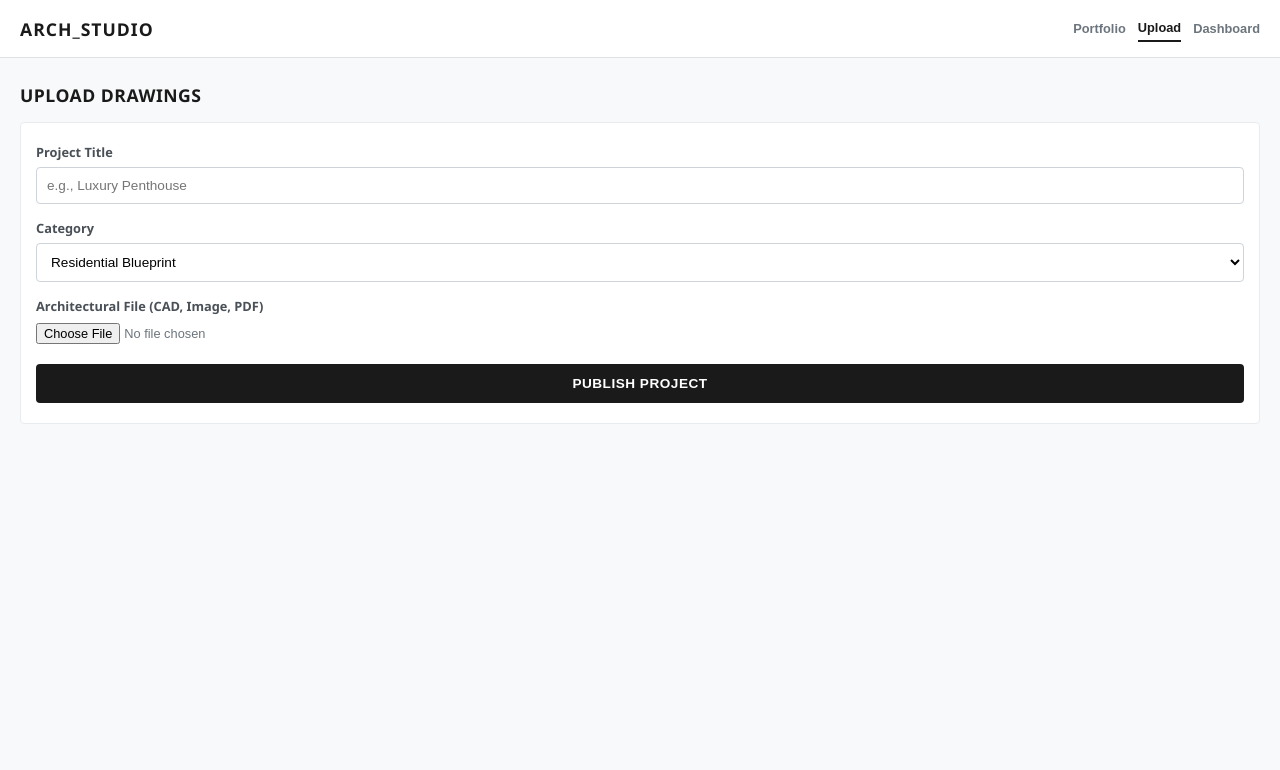
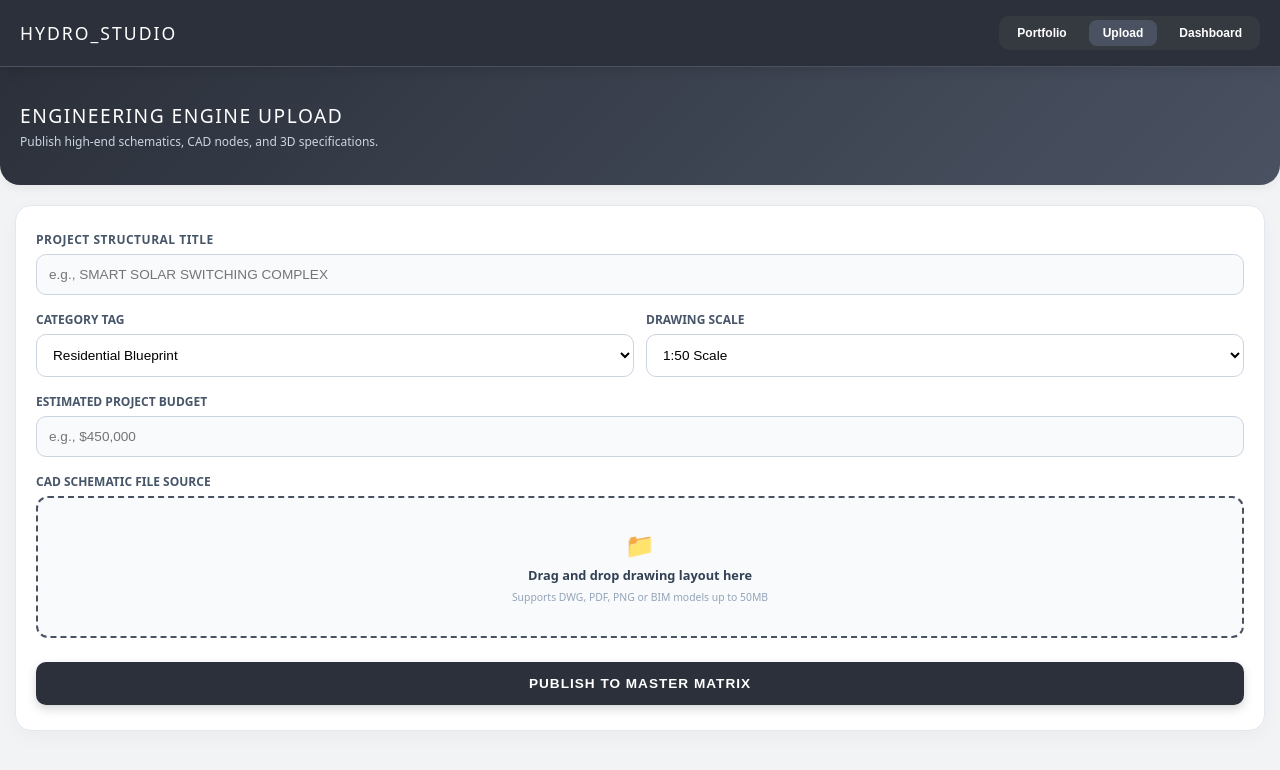
Before and after one commit to x-fata/hydro_tech, a React (Vite) app: page / in a window 1280 px wide. Both pictures are taken after a click on the button "Upload". Shown: the top 770 px of the page. Built offline with nearby package versions, Linux system fonts and the light colour scheme.

Commit message:
Deploy cohesive premium slate-gray theme across App, Upload, and structural Dashboard pages

```diff
--- a/src/App.jsx
+++ b/src/App.jsx
@@ -5,60 +5,57 @@ import Dashboard from './components/Dashboard';
 import ProjectDetails from './components/ProjectDetails';
 
 function App() {
-  // State management to switch between pages independently
   const [currentTab, setCurrentTab] = useState('portfolio');
-
-  // State ya kudhibiti ukurasa wa ndani wa mradi bila kuvuruga tab nyengine
   const [selectedProject, setSelectedProject] = useState(null);
 
   return (
-    <div style={{ minHeight: '100vh', display: 'flex', flexDirection: 'column', backgroundColor: '#f8f9fa', color: '#212529' }}>
+    <div style={{ minHeight: '100vh', display: 'flex', flexDirection: 'column', backgroundColor: '#f1f3f5', fontFamily: 'system-ui, sans-serif' }}>
 
-      {/* Universal Sticky Navigation */}
+      {/* Universal Premium Navigation Menu */}
       <nav style={{
         display: 'flex',
         justifyContent: 'space-between',
         alignItems: 'center',
-        padding: '15px 20px',
-        background: '#ffffff',
-        borderBottom: '1px solid #dee2e6',
+        padding: '16px 20px',
+        background: '#2b303a',
+        borderBottom: '1px solid #4a5262',
         position: 'sticky',
         top: 0,
-        zIndex: 100
+        zIndex: 100,
+        boxShadow: '0 4px 12px rgba(0,0,0,0.1)'
       }}>
-        <h2 style={{ color: '#1a1a1a', fontSize: '1.1rem', fontWeight: '700', letterSpacing: '1px', margin: 0 }}>ARCH_STUDIO</h2>
+        <h2 style={{ color: '#ffffff', fontSize: '1.1rem', fontWeight: '300', letterSpacing: '2px', margin: 0 }}>
+          HYDRO_STUDIO
+        </h2>
 
-        <div style={{ display: 'flex', gap: '12px' }}>
-          <button
-            onClick={() => { setCurrentTab('portfolio'); setSelectedProject(null); }}
-            style={{
-              background: 'none', border: 'none', fontSize: '0.8rem', fontWeight: '600',
-              color: currentTab === 'portfolio' ? '#1a1a1a' : '#6c757d',
-              borderBottom: currentTab === 'portfolio' ? '2px solid #1a1a1a' : 'none',
-              padding: '5px 0', cursor: 'pointer', outline: 'none'
-            }}>Portfolio</button>
-
-          <button
-            onClick={() => setCurrentTab('upload')}
-            style={{
-              background: 'none', border: 'none', fontSize: '0.8rem', fontWeight: '600',
-              color: currentTab === 'upload' ? '#1a1a1a' : '#6c757d',
-              borderBottom: currentTab === 'upload' ? '2px solid #1a1a1a' : 'none',
-              padding: '5px 0', cursor: 'pointer', outline: 'none'
-            }}>Upload</button>
-
-          <button
-            onClick={() => setCurrentTab('dashboard')}
-            style={{
-              background: 'none', border: 'none', fontSize: '0.8rem', fontWeight: '600',
-              color: currentTab === 'dashboard' ? '#1a1a1a' : '#6c757d',
-              borderBottom: currentTab === 'dashboard' ? '2px solid #1a1a1a' : 'none',
-              padding: '5px 0', cursor: 'pointer', outline: 'none'
-            }}>Dashboard</button>
+        <div style={{ display: 'flex', gap: '8px', background: '#343a40', padding: '4px', borderRadius: '10px' }}>
+          {[
+            { id: 'portfolio', label: 'Portfolio' },
+            { id: 'upload', label: 'Upload' },
+            { id: 'dashboard', label: 'Dashboard' }
+          ].map((tab) => (
+            <button
+              key={tab.id}
+              onClick={() => { setCurrentTab(tab.id); if(tab.id === 'portfolio') setSelectedProject(null); }}
+              style={{
+                background: currentTab === tab.id ? '#4a5262' : 'none',
+                border: 'none',
+                fontSize: '0.75rem',
+                fontWeight: '700',
+                color: '#ffffff',
+                padding: '6px 14px',
+                borderRadius: '8px',
+                cursor: 'pointer',
+                outline: 'none',
+                transition: 'all 0.2s'
+              }}>
+              {tab.label}
+            </button>
+          ))}
         </div>
       </nav>
 
-      {/* Render Independent Interfaces Dynamically */}
+      {/* Render Pages Dynamically */}
       <div style={{ flex: 1, display: 'flex', flexDirection: 'column' }}>
         {currentTab === 'portfolio' && (
           selectedProject ? (
@@ -68,7 +65,7 @@ function App() {
           )
         )}
         {currentTab === 'upload' && <Upload />}
-        {currentTab === 'dashboard' && <Dashboard />}
+        {currentTab === 'dashboard' && <Dashboard onViewProject={(id) => { setCurrentTab('portfolio'); setSelectedProject(id); }} />}
       </div>
 
     </div>
--- a/src/components/Upload.jsx
+++ b/src/components/Upload.jsx
@@ -1,68 +1,128 @@
-import React from 'react';
+import React, { useState } from 'react';
 
 function Upload() {
+  const [formData, setFormData] = useState({ title: '', category: 'Residential', budget: '', scale: '1:50' });
+
   return (
-    <div style={{ padding: '25px 20px', flex: 1 }}>
-      <h3 style={{ fontSize: '1.1rem', marginBottom: '15px', letterSpacing: '0.5px', color: '#1a1a1a' }}>
-        UPLOAD DRAWINGS
+    <div style={{ flex: 1, display: 'flex', flexDirection: 'column', backgroundColor: '#f1f3f5' }}>
+
+      {/* Mini Title Banner */}
+      <div style={{
+        padding: '35px 20px',
+        background: 'linear-gradient(135deg, #2b303a 0%, #4a5262 100%)',
+        color: '#ffffff',
+        borderBottomRightRadius: '20px',
+        borderBottomLeftRadius: '20px',
+        boxShadow: '0 4px 10px rgba(0,0,0,0.05)'
+      }}>
+        <h3 style={{ fontSize: '1.2rem', fontWeight: '300', letterSpacing: '1.5px', margin: 0 }}>
+          ENGINEERING ENGINE UPLOAD
         </h3>
+        <p style={{ fontSize: '0.75rem', color: '#cbd5e1', margin: '4px 0 0 0' }}>
+          Publish high-end schematics, CAD nodes, and 3D specifications.
+        </p>
+      </div>
 
-      {/* Upload Form Container */}
+      <div style={{ padding: '20px 15px' }}>
+        {/* Main Complex Form Container */}
         <div style={{
           display: 'flex',
           flexDirection: 'column',
-        gap: '15px',
+          gap: '16px',
           background: '#ffffff',
-        padding: '20px 15px',
-        borderRadius: '4px',
-        border: '1px solid #e9ecef'
+          padding: '25px 20px',
+          borderRadius: '16px',
+          boxShadow: '0 6px 20px rgba(0,0,0,0.03)',
+          border: '1px solid #e2e8f0'
         }}>
+
           <div>
-          <label style={{ fontSize: '0.8rem', fontWeight: '600', display: 'block', marginBottom: '6px', color: '#495057' }}>
-            Project Title
+            <label style={{ fontSize: '0.75rem', fontWeight: '700', display: 'block', marginBottom: '6px', color: '#475569', letterSpacing: '0.5px' }}>
+              PROJECT STRUCTURAL TITLE
             </label>
             <input
               type="text"
-            placeholder="e.g., Luxury Penthouse"
-            style={{ width: '100%', padding: '10px', fontSize: '0.85rem', border: '1px solid #ced4da', borderRadius: '4px', boxSizing: 'border-box', outline: 'none' }}
+              placeholder="e.g., SMART SOLAR SWITCHING COMPLEX"
+              style={{ width: '100%', padding: '12px', fontSize: '0.85rem', border: '1px solid #cbd5e1', borderRadius: '10px', boxSizing: 'border-box', outline: 'none', backgroundColor: '#f8fafc' }}
             />
           </div>
 
-        <div>
-          <label style={{ fontSize: '0.8rem', fontWeight: '600', display: 'block', marginBottom: '6px', color: '#495057' }}>
-            Category
+          <div style={{ display: 'flex', gap: '12px' }}>
+            <div style={{ flex: 1 }}>
+              <label style={{ fontSize: '0.75rem', fontWeight: '700', display: 'block', marginBottom: '6px', color: '#475569' }}>
+                CATEGORY TAG
               </label>
-          <select style={{ width: '100%', padding: '10px', fontSize: '0.85rem', border: '1px solid #ced4da', borderRadius: '4px', background: '#fff', boxSizing: 'border-box', outline: 'none' }}>
+              <select style={{ width: '100%', padding: '12px', fontSize: '0.85rem', border: '1px solid #cbd5e1', borderRadius: '10px', background: '#fff', boxSizing: 'border-box', outline: 'none' }}>
                 <option>Residential Blueprint</option>
                 <option>Commercial Concept</option>
-            <option>Interior 3D Render</option>
+                <option>Industrial Plant Grid</option>
               </select>
             </div>
 
+            <div style={{ flex: 1 }}>
+              <label style={{ fontSize: '0.75rem', fontWeight: '700', display: 'block', marginBottom: '6px', color: '#475569' }}>
+                DRAWING SCALE
+              </label>
+              <select style={{ width: '100%', padding: '12px', fontSize: '0.85rem', border: '1px solid #cbd5e1', borderRadius: '10px', background: '#fff', boxSizing: 'border-box', outline: 'none' }}>
+                <option>1:50 Scale</option>
+                <option>1:100 Scale</option>
+                <option>1:250 Scale</option>
+              </select>
+            </div>
+          </div>
+
           <div>
-          <label style={{ fontSize: '0.8rem', fontWeight: '600', display: 'block', marginBottom: '6px', color: '#495057' }}>
-            Architectural File (CAD, Image, PDF)
+            <label style={{ fontSize: '0.75rem', fontWeight: '700', display: 'block', marginBottom: '6px', color: '#475569' }}>
+              ESTIMATED PROJECT BUDGET
             </label>
             <input
-            type="file"
-            style={{ fontSize: '0.8rem', color: '#6c757d', width: '100%' }}
+              type="text"
+              placeholder="e.g., $450,000"
+              style={{ width: '100%', padding: '12px', fontSize: '0.85rem', border: '1px solid #cbd5e1', borderRadius: '10px', boxSizing: 'border-box', outline: 'none', backgroundColor: '#f8fafc' }}
             />
           </div>
 
+          {/* Premium Vector Drag-Drop Upload Area */}
+          <div>
+            <label style={{ fontSize: '0.75rem', fontWeight: '700', display: 'block', marginBottom: '6px', color: '#475569' }}>
+              CAD SCHEMATIC FILE SOURCE
+            </label>
+            <div style={{
+              border: '2px dashed #4a5262',
+              borderRadius: '12px',
+              padding: '30px 15px',
+              textAlign: 'center',
+              backgroundColor: '#f8fafc',
+              cursor: 'pointer'
+            }}>
+              <span style={{ fontSize: '1.5rem', display: 'block', marginBottom: '5px' }}>📁</span>
+              <span style={{ fontSize: '0.8rem', fontWeight: '600', color: '#334155', display: 'block' }}>
+                Drag and drop drawing layout here
+              </span>
+              <span style={{ fontSize: '0.65rem', color: '#94a3b8' }}>
+                Supports DWG, PDF, PNG or BIM models up to 50MB
+              </span>
+              <input type="file" style={{ display: 'none' }} />
+            </div>
+          </div>
+
+          {/* Large Publishing Button with Slate Style */}
           <button style={{
-          background: '#1a1a1a',
+            background: '#2b303a',
             color: '#ffffff',
             border: 'none',
-          padding: '12px',
+            padding: '14px',
             fontSize: '0.85rem',
-          fontWeight: '600',
-          letterSpacing: '0.5px',
-          borderRadius: '4px',
+            fontWeight: '700',
+            letterSpacing: '1px',
+            borderRadius: '10px',
             cursor: 'pointer',
-          marginTop: '5px'
+            boxShadow: '0 4px 10px rgba(43,48,58,0.2)',
+            marginTop: '8px'
           }}>
-          PUBLISH PROJECT
+            PUBLISH TO MASTER MATRIX
           </button>
+        </div>
       </div>
     </div>
   );
```
Also changed, not shown: src/components/Dashboard.jsx (+80 -58 lines). Lines whose indentation alone changed are shown as unchanged.
